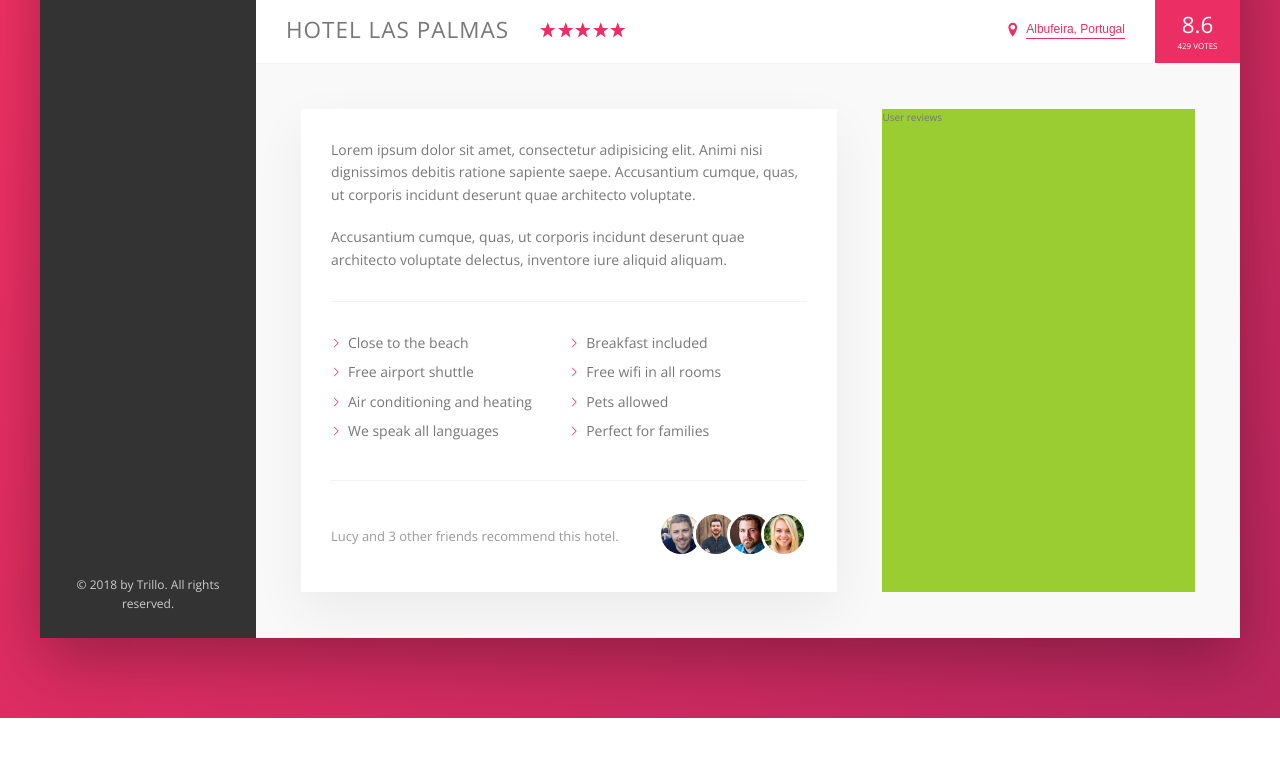
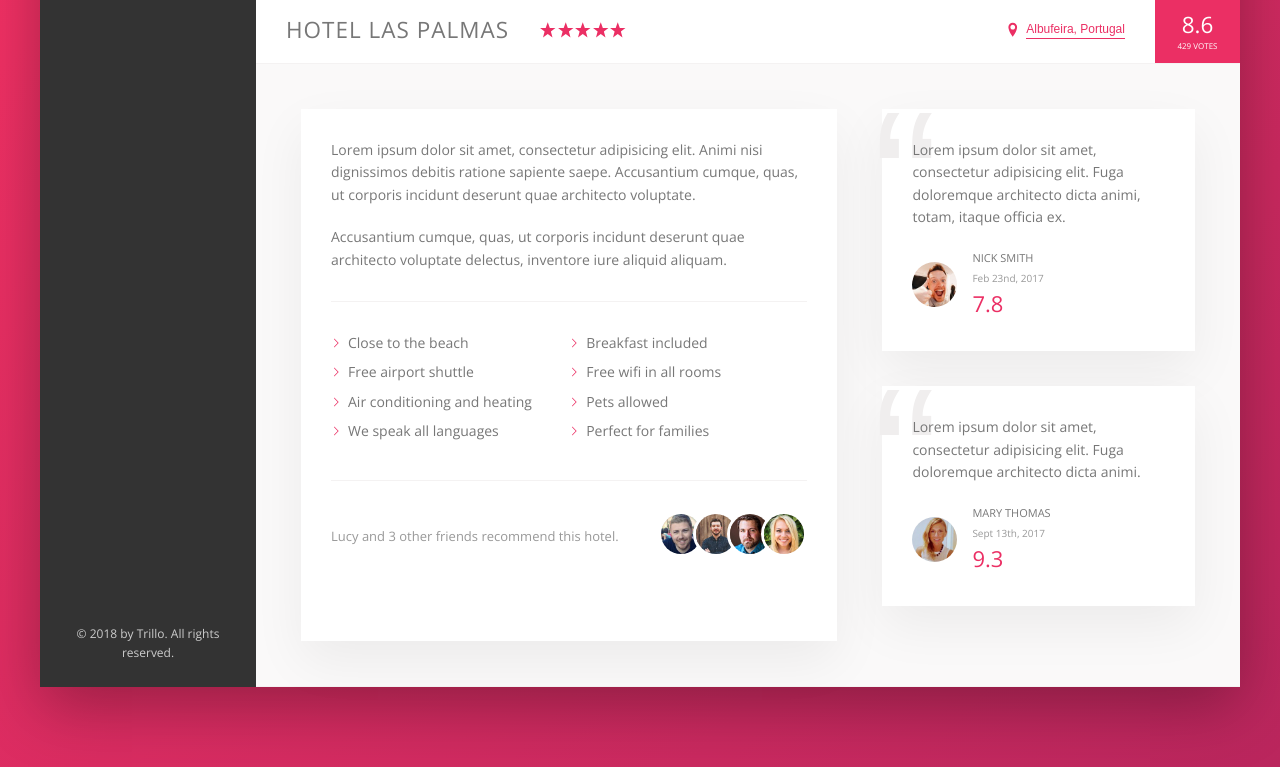
Before and after one commit to turquoise/trillo-scss, a website: page index.html in a window 1280 px wide. Shown: the part 538-1305 px from the top of the page. Before the commit the page ends 1256 px from the top, so only its background shows below. Drawn offline with nearby package versions, Linux system fonts and the light colour scheme.

Commit message:
added reviews

```diff
--- a/index.html
+++ b/index.html
@@ -158,7 +158,33 @@
                   </div>
                 </div>
                 <div class="user-reviews">
-                  User reviews
+                  <figure class="review">
+                    <blockquote class="review__text">
+                      Lorem ipsum dolor sit amet, consectetur adipisicing elit. Fuga doloremque architecto dicta animi, totam, itaque officia ex.
+                    </blockquote>
+                    <figcaption class="review__user">
+                      <img src="img/user-1.jpg" alt="User 1" class="review__photo">
+                      <div class="review__user-box">
+                        <p class="review__user-name">Nick Smith</p>
+                        <p class="review__user-date">Feb 23nd, 2017</p>
+                        <div class="review__rating">7.8</div>
+                      </div>
+                    </figcaption>
+                  </figure>
+
+                  <figure class="review">
+                    <blockquote class="review__text">
+                      Lorem ipsum dolor sit amet, consectetur adipisicing elit. Fuga doloremque architecto dicta animi.
+                    </blockquote>
+                    <figcaption class="review__user">
+                      <img src="img/user-2.jpg" alt="User 1" class="review__photo">
+                      <div class="review__user-box">
+                        <p class="review__user-name">Mary Thomas</p>
+                        <p class="review__user-date">Sept 13th, 2017</p>
+                        <div class="review__rating">9.3</div>
+                      </div>
+                    </figcaption>
+                  </figure>
                 </div>
               </div>
             </main>
--- a/sass/_components.scss
+++ b/sass/_components.scss
@@ -381,3 +381,67 @@
   }
 
 }
+
+// review
+.review {
+  background-color: #fff;
+  box-shadow: var(--shadow-light);
+  padding: 3rem;
+  margin-bottom: 3.5rem;
+  position: relative;
+
+  &__text {
+    margin-bottom: 2rem;
+    z-index: 10;
+    position: relative;
+    overflow: hidden;
+  }
+
+  &__user {
+    display: flex;
+    align-items: center;
+  }
+
+  &__photo {
+    height: 4.5rem;
+    width: 4.5rem;
+    border-radius: 50%;
+    margin-right: 1.5rem;
+  }
+
+  &__user-box {
+    margin-right: auto;
+  }
+
+  &__user-name {
+    font-size: 1.1rem;
+    font-weighdt: 600;
+    text-transform: uppercase;
+    margin-bottom: .4rem;
+  }
+
+  &__user-date {
+    font-size: 1rem;
+    color: var(--color-grey-dark-3);
+  }
+
+  &__rating {
+    color: var(--color-primary);
+    font-size: 2.2rem;
+    font-weight: 300;
+  }
+
+  &::before {
+    content: "\201C";
+    position: absolute;
+    top: -2.75rem;
+    left: -1rem;
+    line-height: 1;
+    font-size: 20rem;
+
+    color: var(--color-grey-light-3);
+    font-family: sans-serif;
+    z-index: 1;
+  }
+
+}
--- a/sass/_layout.scss
+++ b/sass/_layout.scss
@@ -42,6 +42,7 @@
 }
 
 .detail {
+  font-size: 1.4rem;
   display: flex;
   padding: 4.5rem;
   background-color: var(--color-grey-light-1);
@@ -49,7 +50,6 @@
 }
 
 .description {
-  font-size: 1.4rem;
   background-color: #fff;
   box-shadow: var(--shadow-light);
   padding: 3rem;
@@ -59,7 +59,7 @@
 }
 
 .user-reviews {
-  background-color: yellowgreen;
+  //background-color: yellowgreen;
   // to occupy the remaining space.
   flex: 1;
 }
--- a/sass/main.scss
+++ b/sass/main.scss
@@ -2,4 +2,5 @@
 
 @import "base";
 @import "layout";
+
 @import "components";
```
Also changed, not shown: css/style.css.
